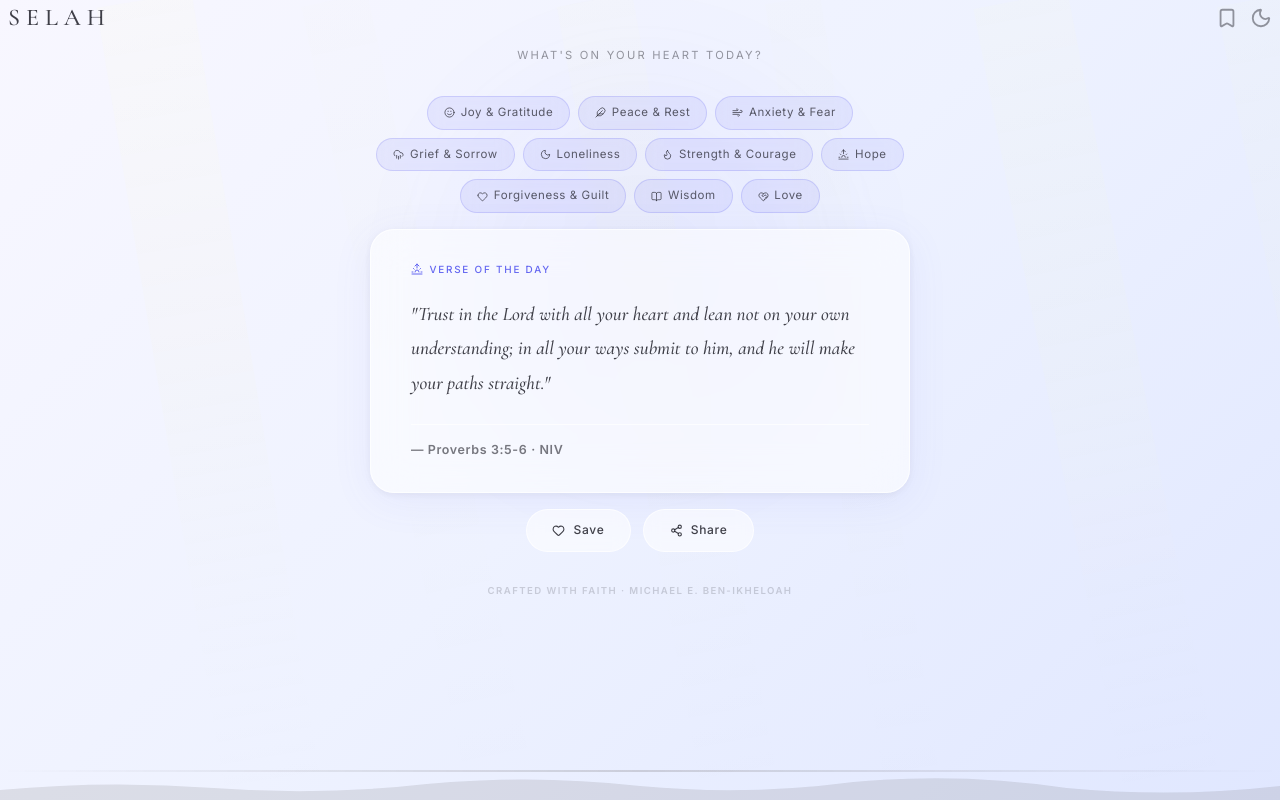
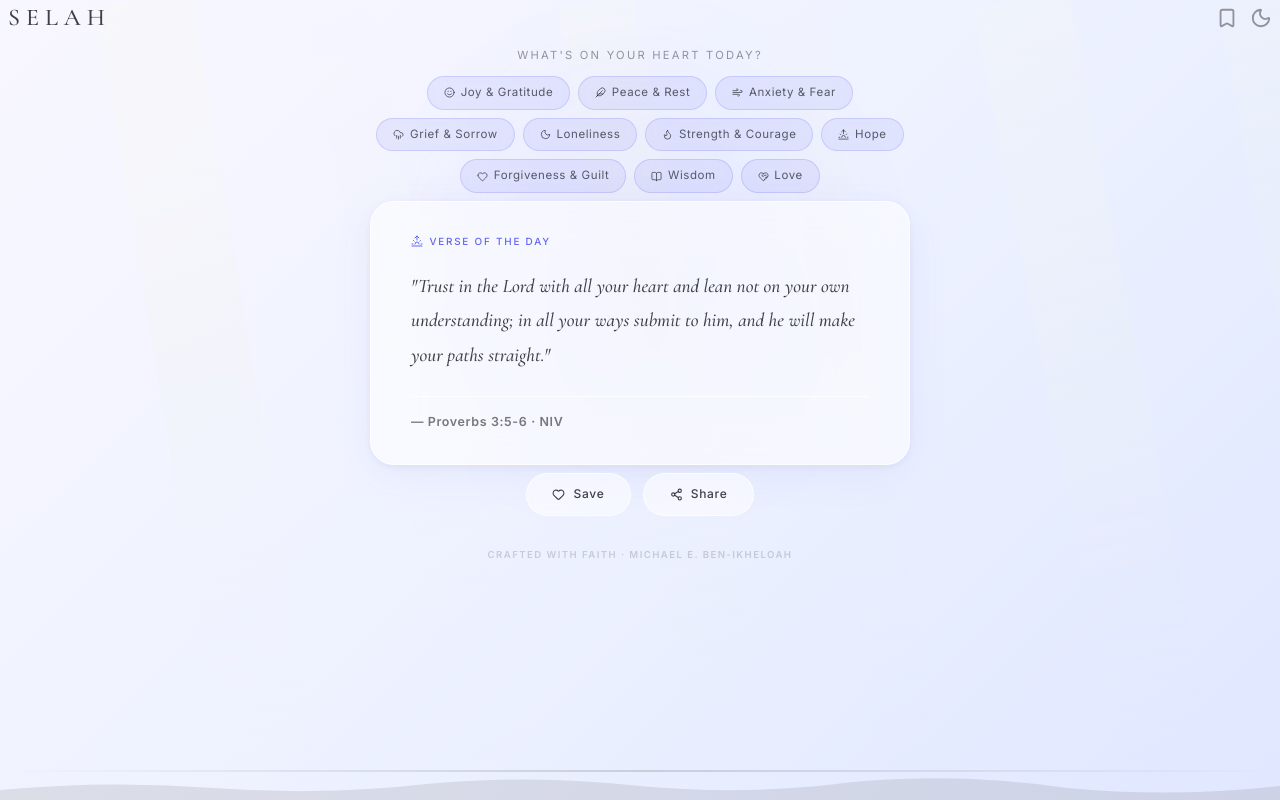
Before and after one commit to raumedeuter/selah, a React (Vite) app: page / in a window 1280 px wide. Built offline with nearby package versions, Linux system fonts and the light colour scheme.

Commit message:
made the height tighter

```diff
--- a/src/pages/Home.jsx
+++ b/src/pages/Home.jsx
@@ -295,7 +295,7 @@ function Home() {
             letterSpacing: "0.2em",
             textTransform: "uppercase",
             marginTop: "0.7rem",
-            marginBottom: "2rem",
+            marginBottom: "0.75rem",
           }}
         >
           What's on your heart today?
@@ -381,7 +381,7 @@ function Home() {
         </div>
 
         {/* Mobile theme button — hidden on desktop */}
-        <div className="flex md:hidden flex-col items-center mb-8 w-full px-6 gap-1">
+        <div className="flex md:hidden flex-col items-center mb-4 w-full px-6 gap-1">
           <p
             style={{
               fontSize: "0.6rem",
@@ -456,8 +456,8 @@ function Home() {
                 // minHeight: '280px',
                 borderRadius: "24px",
                 padding: "2rem 2.5rem",
-                marginTop: "1rem",
-                marginBottom: "1rem",
+                marginTop: "0.5rem",
+                marginBottom: "0.5rem",
                 background: cardBg,
                 backdropFilter: "blur(20px)",
                 WebkitBackdropFilter: "blur(20px)",
@@ -581,7 +581,7 @@ function Home() {
         </div>
 
         {/* Actions */}
-        <div className="flex items-center gap-3 mt-8 mb-10 relative">
+        <div className="flex items-center gap-3 mt-4 mb-4 relative">
           {!isVerseOfDay && (
             <motion.button
               onClick={handleNext}
@@ -795,19 +795,23 @@ function Home() {
           </motion.button> */}
       </div>
       {/* </div> */}
-        {/* Footer */}
-      <p style={{
-        fontFamily: "'Inter', sans-serif",
-        fontSize: '0.6rem',
-        fontWeight: 1000,
-        letterSpacing: '0.15em',
-        textTransform: 'uppercase',
-        color: subtextColor,
-        opacity: 0.4,
-        marginTop: '2rem',
-        marginBottom: '1rem',
-        textAlign: 'center',
-      }}>
+      {/* Footer */}
+      <p
+        style={{
+          fontFamily: "'Inter', sans-serif",
+          fontSize: "0.6rem",
+          fontWeight: 1000,
+          letterSpacing: "0.15em",
+          textTransform: "uppercase",
+          color: subtextColor,
+          opacity: 0.4,
+          marginTop: "2rem",
+          marginBottom: "1rem",
+          textAlign: "center",
+          position: "relative",
+          zIndex: 3,
+        }}
+      >
         Crafted with faith · Michael E. Ben-Ikheloah
       </p>
       {/* {!isDark && <CrossBearer />} */}
```
